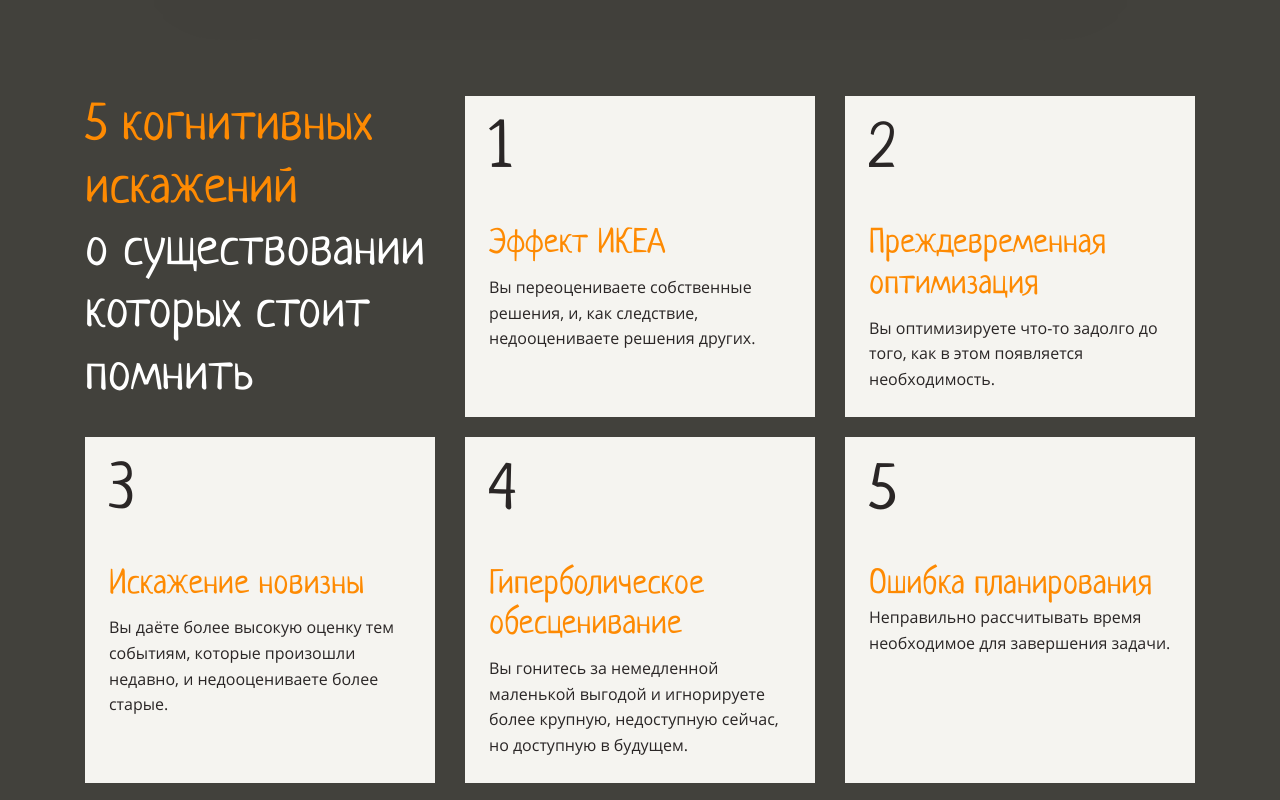
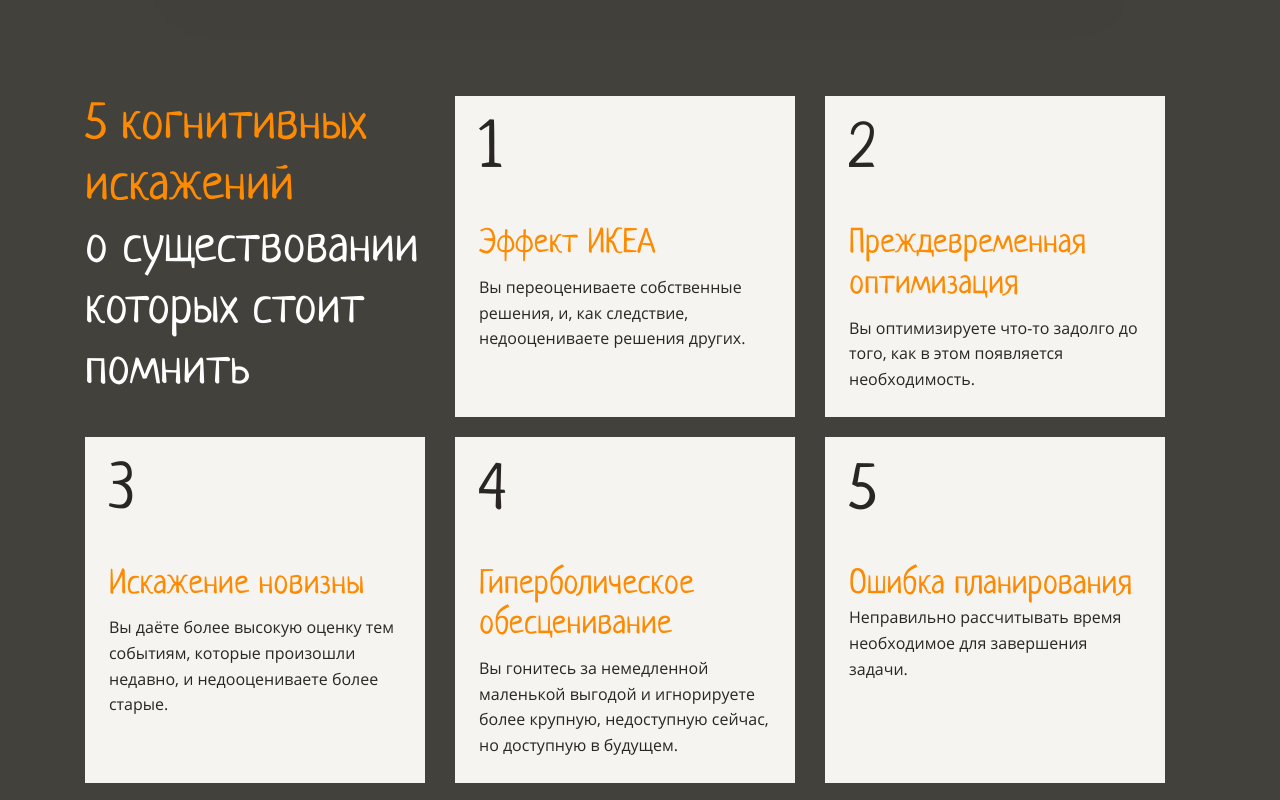
Before and after one commit to Peredery/layout-designer-project-lvl1, a website: page src/index.html in a window 1280 px wide. Shown: the part 1840-2640 px from the top of the page. Drawn offline with Linux system fonts and the light colour scheme.

Commit message:
fixed mentor comment #4

```diff
--- a/src/index.html
+++ b/src/index.html
@@ -26,7 +26,7 @@
           и это может привести к длительной потере продуктивности, багам и бесконечному разочарованию.<br>
           <br>Если мы сможем минимизировать воздействие одного или нескольких из этих факторов, то сможем сломать
           и цикл, а остатки нейтрализовать.</p>
-        <div class="mt-29"><a class="btn btn-primary uppercase color-white mt-49" href="#nav"><b>подробнее</b></a>
+        <div class="mt-29"><a class="btn btn-primary mt-49" href="#nav">подробнее</a>
         </div>
       </div>
     </div>
@@ -46,41 +46,49 @@
   </section>
   <nav id="nav" class="bg-primary-dark pt-100">
     <div class="container d-flex flex-wrap space-between">
-      <div class="card-section-title mb-20">
-        <h2 class="color-primary fz-52px ">5 когнитивных искажений<br>
-          <span class="color-white fz-52px ">о существовании которых стоит помнить</span></h2>
+      <div class="row">
+        <div class="flex-col mb-20">
+          <h2 class="color-primary fz-51px ">5 когнитивных искажений<br>
+            <span class="color-white">о существовании которых стоит помнить</span></h2>
         </div>
-      <a class="card-item decoration-none bg-light mb-20" href="#ikea">
-        <p class="card-item-number color-dark">1</p>
+        <div class="flex-col mb-20">
+          <a class="card card-light" href="#ikea">
+            <p class="card-head-number">1</p>
             <h3 class="color-primary mb-10">Эффект ИКЕА</h3>
-        <p class="color-dark">Вы переоцениваете собственные решения, и, как следствие, недооцениваете решения
+            <p>Вы переоцениваете собственные решения, и, как следствие, недооцениваете решения
               других.</p>
           </a>
-      <a class="card-item decoration-none bg-light mb-20" href="#optimization">
-        <p class="card-item-number color-dark">2</p>
+        </div>
+        <div class="flex-col mb-20">
+          <a class="card card-light" href="#optimization">
+            <p class="card-head-number">2</p>
             <h3 class="color-primary mb-10">Преждевременная оптимизация</h3>
-        <p class="color-dark">Вы оптимизируете что-то задолго до того, как в этом появляется необходимость.</p>
+            <p>Вы оптимизируете что-то задолго до того, как в этом появляется необходимость.</p>
           </a>
-      <a class="card-item decoration-none bg-light" href="#new">
-        <p class="card-item-number color-dark">3</p>
+        </div>
+        <div class="flex-col mb-20">
+          <a class="card card-light" href="#new">
+            <p class="card-head-number">3</p>
             <h3 class="color-primary mb-10">Искажение новизны</h3>
-        <p class="color-dark">Вы даёте более высокую оценку тем событиям, которые произошли недавно, и недооцениваете
+            <p>Вы даёте более высокую оценку тем событиям, которые произошли недавно, и недооцениваете
               более старые.</p>
           </a>
-      <a class="card-item decoration-none bg-light " href="#overprice">
-        <p class="card-item-number color-dark">4</p>
+        </div>
+        <div class="flex-col mb-20"><a class="card card-light" href="#overprice">
+          <p class="card-head-number">4</p>
           <h3 class="color-primary mb-10">Гиперболическое обесценивание</h3>
-        <p class="color-dark">Вы гонитесь за немедленной маленькой выгодой и игнорируете более крупную, недоступную
+          <p>Вы гонитесь за немедленной маленькой выгодой и игнорируете более крупную, недоступную
             сейчас, но доступную в будущем.</p>
-      </a>
-      <a class="card-item decoration-none bg-light" href="#schedule">
-        <p class="card-item-number color-dark">5</p>
+        </a></div>
+        <div class="flex-col mb-20"><a class="card card-light" href="#schedule">
+          <p class="card-head-number">5</p>
           <h3 class="color-primary">Ошибка планирования</h3>
-        <p class="color-dark">Неправильно рассчитывать время необходимое для завершения задачи.</p>
-      </a>
+          <p>Неправильно рассчитывать время необходимое для завершения задачи.</p>
+        </a></div>
+      </div>
     </div>
   </nav>
-  <section id="ikea" class="bg-questions bg-light flex-wrap">
+  <section id="ikea" class="bg-questions bg-light">
     <div class="container">
       <div class="row">
         <div class="flex-col drop-shadow">
@@ -93,7 +101,7 @@
             решения других.</p>
         </div>
       </div>
-      <h3 class="manifest manifest-dark mt-100"><b>Как проявляется</b></h3>
+      <h3 class="manifest manifest-dark mt-100">Как проявляется</h3>
       <div class="row mt-24">
         <div class="flex-col">
           <p>Когнитивное искажение называется так из-за того, что
@@ -122,7 +130,7 @@
           <img class="img-fill-div" src="images/2.png" alt="Иллюстрация - Когнитивные искажения">
         </div>
       </div>
-      <h3 class="manifest manifest-white mt-100"><b>Как проявляется</b></h3>
+      <h3 class="manifest manifest-white mt-100">Как проявляется</h3>
       <div class="row mt-24">
         <p class="flex-col">Если вы добавите аэродинамический спойлер к своему старому
           автомобилю вместо ремонта мотора, то автомобиль не станет быстрее.</p>
@@ -144,7 +152,7 @@
             недооцениваете более старые.</p>
         </div>
       </div>
-      <h3 class="manifest manifest-dark mt-100"><b>Как проявляется</b></h3>
+      <h3 class="manifest manifest-dark mt-100">Как проявляется</h3>
       <div class="row mt-24">
         <p class="flex-col">Часто это искажение настигает нас, когда нужно решение проблемы и… о! Мы
           как раз только что решили подобную проблему! Давайте использовать это же решение, потому что оно
@@ -167,7 +175,7 @@
           <img class="img-fill-div" src="images/4.png" alt="Иллюстрация - Когнитивные искажения">
         </div>
       </div>
-      <h3 class="manifest manifest-white mt-100"><b>Как проявляется</b></h3>
+      <h3 class="manifest manifest-white mt-100">Как проявляется</h3>
       <div class="row mt-24">
         <p class="flex-col">Вы когда-нибудь откладывали написание теста? Ловили себя на
           использовании клавиш-стрелок в Vim? Поздравляю, у вас наблюдается гиперболическое обесценивание. </p>
@@ -190,7 +198,7 @@
           <p class="h2 fz-34px mt-24">Неправильно рассчитывать время необходимое для завершения задачи.</p>
         </div>
       </div>
-      <h3 class="manifest manifest-dark mt-100"><b>Как проявляется</b></h3>
+      <h3 class="manifest manifest-dark mt-100">Как проявляется</h3>
       <div class="row mt-24">
         <p class="flex-col">Одно из искажений, которое должно признать большинство из нас.<br>И
           менеджеры проекта, и сами пользователи продукта все склонны ставить сроки, в которые невозможно
@@ -209,7 +217,7 @@
         <p class="color-white h3">Хотите узнать больше?<br>Подпишитесь на обновления</p>
       </div>
       <div class="flex-col">
-        <p class="fz-18px"><b>Электронная почта</b></p>
+        <p class="footer-email-label">Электронная почта</p>
         <form action="#" class="footer-email-form d-flex">
             <input type="text" class="footer-input-email-field fz-18px" placeholder="Ваша электронная почта">
           <button class="footer-email-submit bg-primary"></button>
@@ -217,11 +225,14 @@
         <p class="fz-12px">Подписываясь, вы принимаете <a class="color-white" href="#">правила сервиса</a></p>
       </div>
     </div>
-    <p class="mt-100 color-dark tx-align-center fz-14px mb-16">© 2020 <a href="https://github.com/Peredery/">Artyom Peredery</a></p>
-    <p class="color-dark tx-align-center fz-14px mb-16">По материалам статьи <a
+    <div class="row footer-copyright-block mt-100">
+      <p>© 2020 <a href="https://github.com/Peredery/">Artyom
+        Peredery</a></p>
+      <p>По материалам статьи <a
         href="https://medium.com/hackernoon/cognitive-biases-in-programming-5e937707c27b">Yash Ranadive Cognitive Biases
         in Programming</a></p>
-    <p class="color-dark tx-align-center fz-14px">Курсы программирования <a href="https://ru.hexlet.io/">Hexlet</a></p>
+      <p>Курсы программирования <a href="https://ru.hexlet.io/">Hexlet</a></p>
+    </div>
   </div>
 </footer>
 </body>
--- a/src/styles/style.css
+++ b/src/styles/style.css
@@ -26,8 +26,7 @@
 }
 
 .flex-col {
-  flex: 1 0 50%;
-  flex-direction: column;
+  flex: 1 0 30%;
   padding-right: 15px;
   padding-left: 15px;
 }
@@ -56,6 +55,7 @@
 
 .manifest-white {
   color: var(--dark);
+  font-weight: 700;
   font-size: 14px;
   font-family: var(--font-familty-opensans);
   line-height: 30px;
@@ -66,6 +66,7 @@
 
 .manifest-dark {
   color: var(--white);
+  font-weight: 700;
   font-size: 14px;
   font-family: var(--font-familty-opensans);
   line-height: 30px;
@@ -104,10 +105,6 @@
 
 .mb-20 {
   margin-bottom: 20px;
-}
-
-.mb-16 {
-  margin-bottom: 16px;
 }
 
 .mb-10 {
@@ -151,10 +148,25 @@
   padding: 55px 37px;
 }
 
-.card-item {
-  flex-basis: 350px;
-  box-sizing: border-box;
+.footer-copyright-block {
+  flex-direction: column;
+
+  font-size: 14px;
+  line-height: 45px;
+  text-align: center;
+}
+
+.card {
+  display: block;
+  height: 100%;
   padding: 24px;
+}
+
+.card-light {
+  color: var(--dark);
+  text-decoration: none;
+
+  background-color: var(--light);
 }
 
 .btn {
@@ -162,17 +174,12 @@
 }
 
 .btn-primary {
+  color: var(--white);
+  font-weight: 700;
+  text-transform: uppercase;
   text-decoration: none;
 
   background-color: #fe8a02;
-}
-
-.decoration-none {
-  text-decoration: none;
-}
-
-.uppercase {
-  text-transform: uppercase;
 }
 
 h1,
@@ -206,16 +213,18 @@ h3,
   line-height: 1.2em;
 }
 
-.card-section-title {
-  flex-basis: 350px;
+.footer-email-label {
+  font-weight: 700;
+
+  font-size: 18px;
 }
 
 .align-self-center {
   align-self: center;
 }
 
-.fz-52px {
-  font-size: 52px;
+.fz-51px {
+  font-size: 51px;
 }
 
 .fz-34px {
@@ -224,10 +233,6 @@ h3,
 
 .fz-18px {
   font-size: 18px;
-}
-
-.fz-14px {
-  font-size: 14px;
 }
 
 .fz-12px {
@@ -248,7 +253,7 @@ body {
   line-height: 1.6em;
 }
 
-.card-item-number {
+.card-head-number {
   margin-bottom: 40px;
 
   font-size: 64px;
@@ -256,7 +261,7 @@ body {
   line-height: 1em;
 }
 
-.card-item:hover {
+.card-light:hover {
   background-color: var(--primary);
 }
 
@@ -264,11 +269,11 @@ body {
   background-color: #ea7600;
 }
 
-.card-item:hover * {
+.card-light:hover * {
   color: var(--white);
 }
 
-.card-item:visited {
+.card-light:visited {
   color: var(--dark);
 }
 
```
Lines whose indentation alone changed are shown as unchanged.
